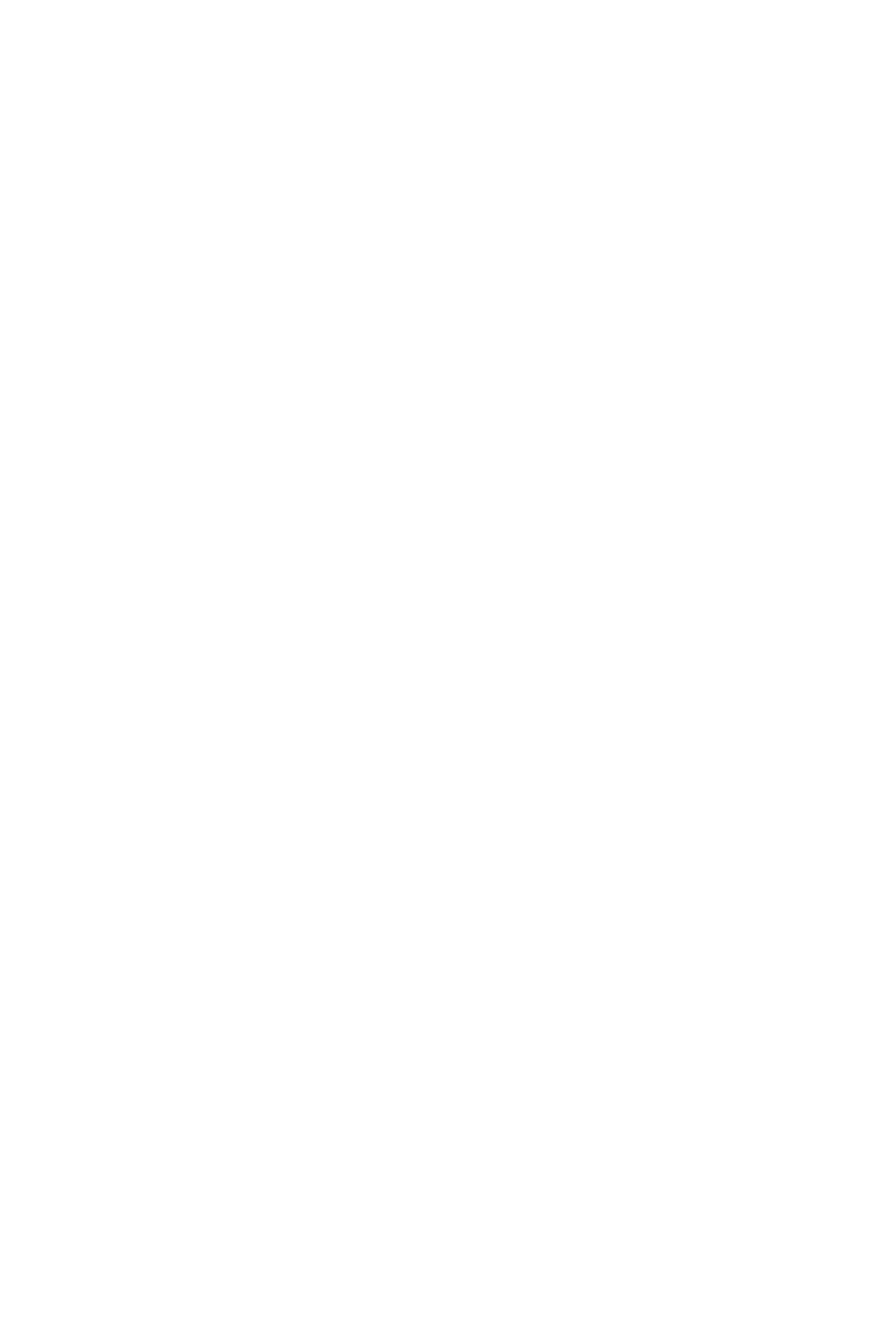
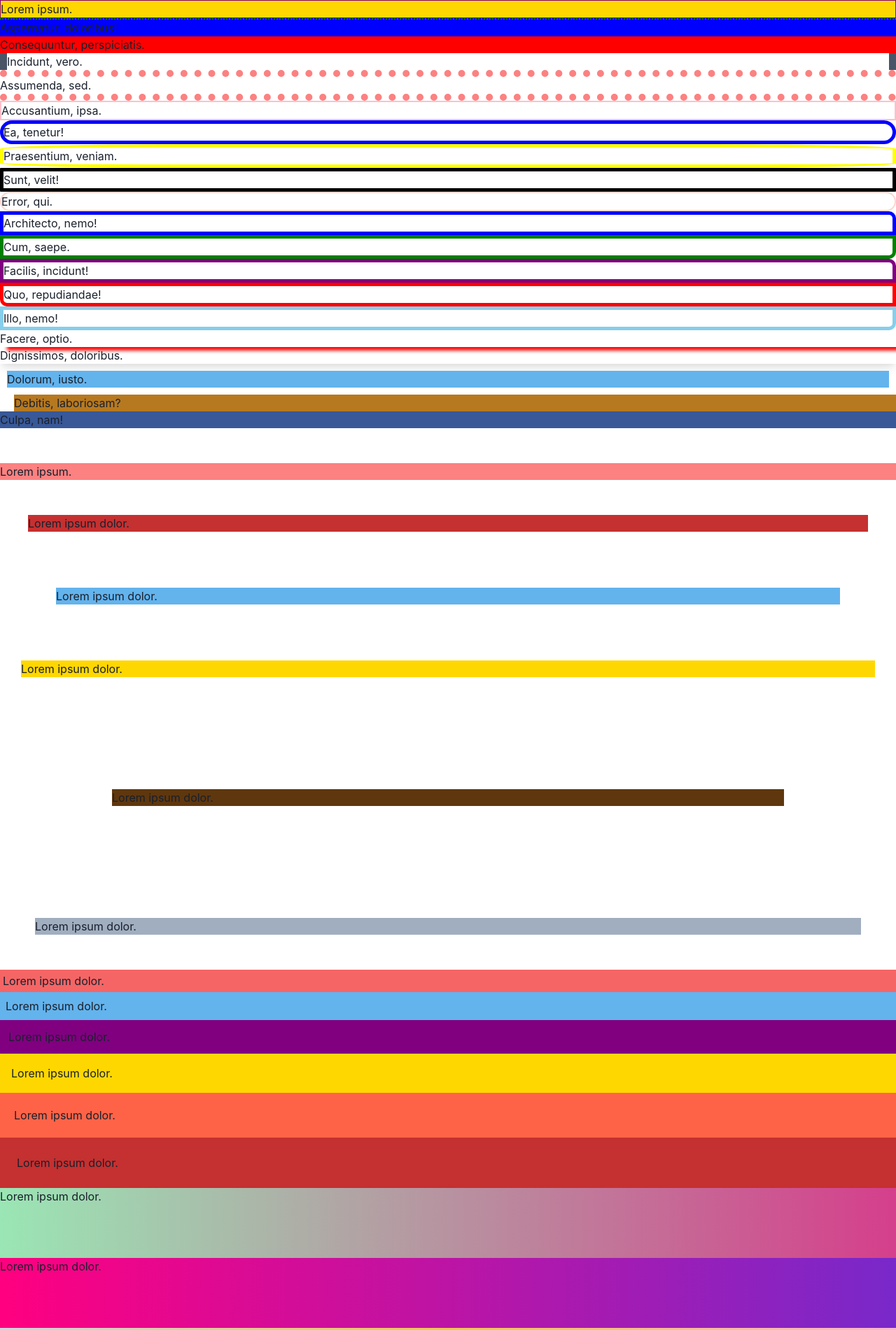
Before and after one commit to som42/reacht20231031, a React (Create React App) app: page / in a window 1280 px wide. Shown: the top 1901 px of the page at 70% size. Before the commit the page ends 800 px from the top, so only its background shows below. Built offline with nearby package versions, Linux system fonts and the light colour scheme.

Commit message:
패딩, 마진 적용

```diff
--- a/src/App.js
+++ b/src/App.js
@@ -1,7 +1,121 @@
+import { Box } from "@chakra-ui/react";
 
 function App() {
   return (
     <>
+      <Box bg={"gold"} border={"1px solid purple"}>
+        Lorem ipsum.
+      </Box>
+      <Box bg={"blue"} borderTop={"2px dotted green"}>
+        Aspernatur, doloribus!
+      </Box>
+      <Box bg={"red"} borderBottom={"7px double yellw"}>
+        Consequuntur, perspiciatis.
+      </Box>
+      <Box borderX={"10px solid"} borderColor={"gray.600"}>
+        Incidunt, vero.
+      </Box>
+      <Box borderY={"10px dotted"} borderColor={"red.300"}>
+        Assumenda, sed.
+      </Box>
+      <Box border={"2px solid pink"}>Accusantium, ipsa.</Box>
+      <Box border={"5px solid blue"} borderRadius={"30px"}>
+        Ea, tenetur!
+      </Box>
+      <Box border={"5px solid yellow"} borderRadius={"20%"}>
+        Praesentium, veniam.
+      </Box>
+      <Box border={"5px solid black"} borderRadius={1}>
+        Sunt, velit!
+      </Box>
+      <Box border={"2px solid #ffd6d1"} borderRadius={50}>
+        Error, qui.
+      </Box>
+      <Box border={"5px solid blue"} borderTopRightRadius={10}>
+        Architecto, nemo!
+      </Box>
+      <Box border={"5px solid green"} borderBottomRightRadius={10}>
+        Cum, saepe.
+      </Box>
+      <Box border={"5px solid purple"} borderTopRightRadius={10}>
+        Facilis, incidunt!
+      </Box>
+      <Box border={"5px solid red"} borderBottomLeftRadius={10}>
+        Quo, repudiandae!
+      </Box>
+      <Box border={"5px solid skyblue"} borderBottomEndRadius={10}>
+        Illo, nemo!
+      </Box>
+      <Box shadow={"10px 5px 5px red"}>Facere, optio.</Box>
+      <Box shadow="lg">Dignissimos, doloribus.</Box>
+      <Box bg={"blue.300"} m="10px">
+        Dolorum, iusto.
+      </Box>
+      <Box bg={"yellow.600"} ml={"20px"}>
+        Debitis, laboriosam?
+      </Box>
+      <Box bg={"facebook.500"} ma={"70px"}>
+        Culpa, nam!
+      </Box>
+      <Box bg="red.300" my="50px">
+        Lorem ipsum.
+      </Box>
+      <Box bg="red.600" m="10">
+        Lorem ipsum dolor.
+      </Box>
+      <Box bg="blue.300" m="20">
+        Lorem ipsum dolor.
+      </Box>
+      <Box bg="gold" m="30">
+        Lorem ipsum dolor.
+      </Box>
+      <Box bg="yellow.900" m="40">
+        Lorem ipsum dolor.
+      </Box>
+      <Box bg="gray.400" m="50">
+        Lorem ipsum dolor.
+      </Box>
+      <Box bg="red.400" p={1}>
+        {" "}
+        Lorem ipsum dolor.
+      </Box>
+      <Box bg="blue.300" p={2}>
+        {" "}
+        Lorem ipsum dolor.
+      </Box>
+      <Box bg="purple" p={3}>
+        {" "}
+        Lorem ipsum dolor.
+      </Box>
+      <Box bg="gold" p={4}>
+        {" "}
+        Lorem ipsum dolor.
+      </Box>
+      <Box bg="tomato" p={5}>
+        {" "}
+        Lorem ipsum dolor.
+      </Box>
+      <Box bg="red.600" p={6}>
+        {" "}
+        Lorem ipsum dolor.
+      </Box>
+      <Box w="100%" h="100px" bgGradient="linear(to-r, green.200, pink.500)">
+        {" "}
+        Lorem ipsum dolor.
+      </Box>
+      <Box w="100%" h="100px" bgGradient="linear(to-l, #7928CA, #FF0080)">
+        {" "}
+        Lorem ipsum dolor.
+      </Box>
+      <Box
+        w="100%"
+        h="100px"
+        bgGradient="linear(to-r, gray.300, yellow.400, pink.200)"
+      >
+        {" "}
+        Lorem ipsum dolor.
+      </Box>
+      <Box bg="skyblue"> Lorem ipsum dolor.</Box>
     </>
   );
 }
```
